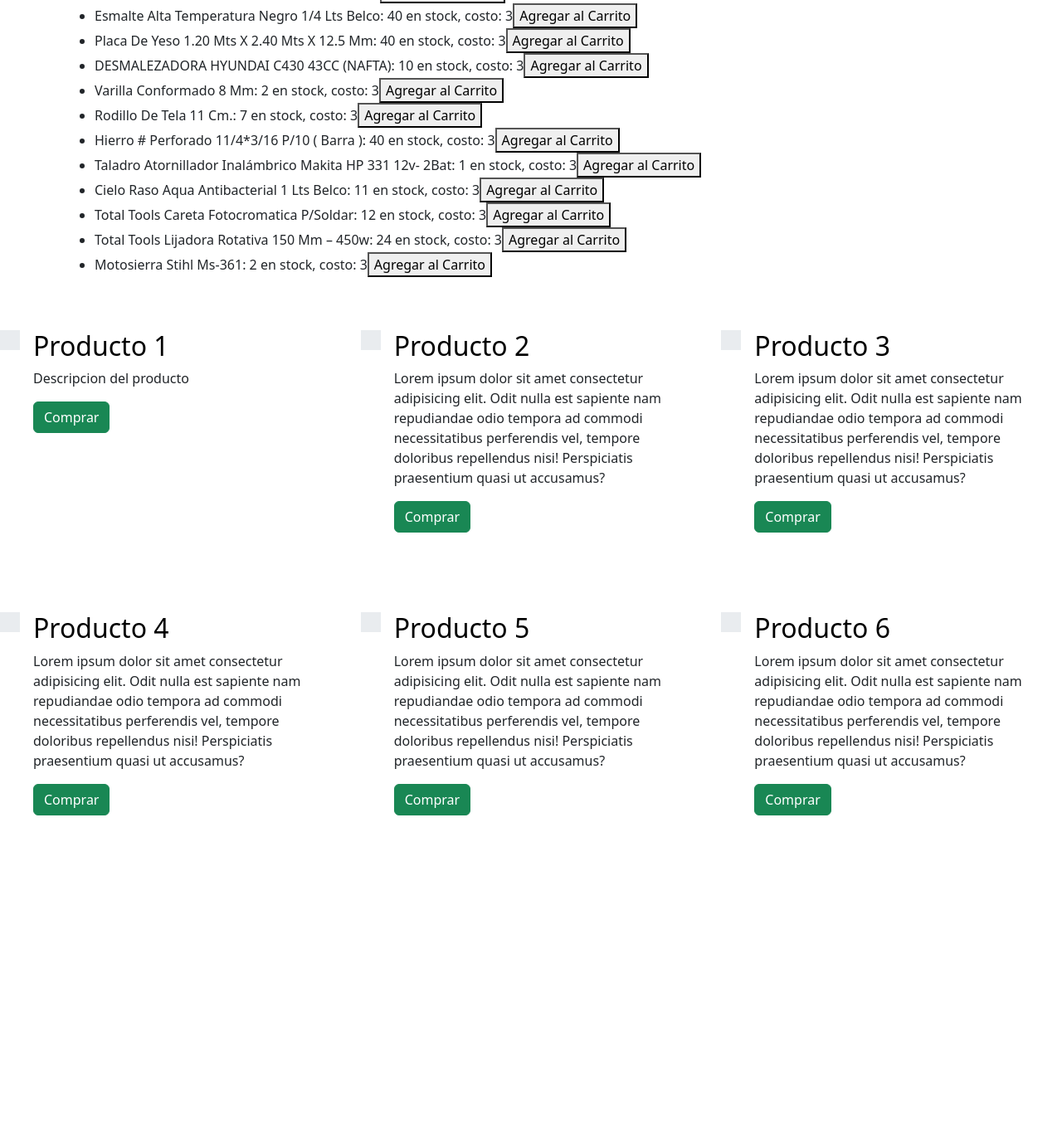
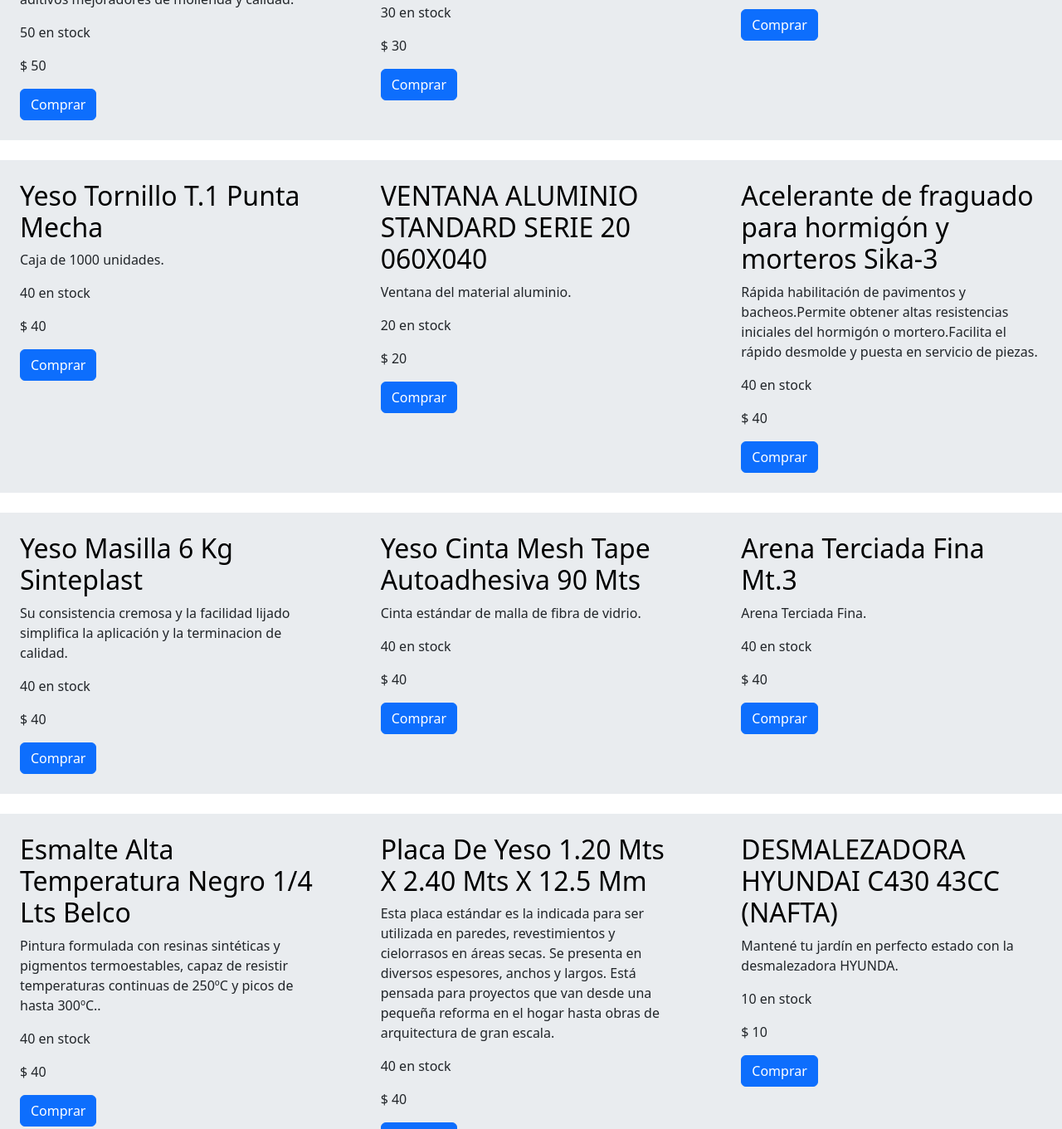
Before and after one commit to facudacosta1/BarracaLadrillosSRL, a plain HTML site: page index.html in a window 1280 px wide. Shown: the part 887-2248 px from the top of the page at 83% size. Before the commit the page ends 1918 px from the top, so only its background shows below. Drawn offline with nearby package versions, Linux system fonts and the light colour scheme.

Commit message:
actualizo cards de productos

```diff
--- a/index.html
+++ b/index.html
@@ -10,9 +10,9 @@
 <body>
 
     <header>
-        <nav class="navbar navbar-expand-lg bg-body-tertiary">
+        <nav class="navbar navbar-expand-lg bg-body-secondary">
             <div class="container-fluid">
-              <a class="navbar-brand" href="#">Barraca Ladrillos SRL</a>
+              <a class="navbar-brand" href="index.html">Barraca Ladrillos SRL</a>
               <button class="navbar-toggler" type="button" data-bs-toggle="collapse" data-bs-target="#navbarNav" aria-controls="navbarNav" aria-expanded="false" aria-label="Toggle navigation">
                 <span class="navbar-toggler-icon"></span>
               </button>
@@ -32,10 +32,10 @@
             </div>
           </nav>
         </header>
-        <div class="position-relative overflow-hidden p-3 p-md-5 m-md-3 text-center bg-body-tertiary" style="background-image:url(https://img.freepik.com/foto-gratis/fondo-blanco-negro_23-2150530990.jpg); background-size:cover  ;">
+        <div class="position-relative overflow-hidden p-3 p-md-5 m-md-3 text-center bg-body-tertiary" style="background-image:url(https://images.unsplash.com/photo-1534398079543-7ae6d016b86a?ixlib=rb-4.0.3&ixid=M3wxMjA3fDB8MHxwaG90by1wYWdlfHx8fGVufDB8fHx8fA%3D%3D&auto=format&fit=crop&w=2070&q=80); background-size:cover  ;">
             <div class="col-md-6 p-lg-5 mx-auto my-5"  >
               <h1 class="display-3 fw-bold">Una Barraca para vos </h1>
-              <h3 class="fw-normal text-muted mb-3">Encontra todos nuestros productos mas adelante</h3>
+              <h3 class="fw-normal mb-3 text-muted">Encontra todos nuestros productos mas adelante</h3>
               <div class="d-flex gap-3 justify-content-center lead fw-normal">
 
               </div>
@@ -44,102 +44,22 @@
             <div class="product-device product-device-2 shadow-sm d-none d-md-block"></div>
           </div>
 
-    <main>
-        <div class="container">
-            <ul id="listaDeProductos">
-                <li>Aca deberian ir los ppro</li>
-            </ul>
-
-        </div>
-    </main>
 
 
 
 
+    <main>
+      <div class="row g-4 py-5 row-cols-1 row-cols-lg-3" id="listaDeProductos">
 
-    <div class="row g-4 py-5 row-cols-1 row-cols-lg-3">
-        <div class="col d-flex align-items-start">
-          <div class="icon-square text-body-emphasis bg-body-secondary d-inline-flex align-items-center justify-content-center fs-4 flex-shrink-0 me-3">
-            <svg class="bi" width="1em" height="1em"><use xlink:href="#toggles2"></use></svg>
-          </div>
-          <div>
-            <h3 class="fs-2 text-body-emphasis">Producto 1</h3>
-            <p>Descripcion del producto </p>
-            <a href="#" class="btn btn-success">
-              Comprar
-            </a>
-          </div>
-        </div>
-        <div class="col d-flex align-items-start">
-          <div class="icon-square text-body-emphasis bg-body-secondary d-inline-flex align-items-center justify-content-center fs-4 flex-shrink-0 me-3">
-            <svg class="bi" width="1em" height="1em"><use xlink:href="#cpu-fill"></use></svg>
-          </div>
-          <div>
-            <h3 class="fs-2 text-body-emphasis">Producto 2</h3>
-            <p>Lorem ipsum dolor sit amet consectetur adipisicing elit. Odit nulla est sapiente nam repudiandae odio tempora ad commodi necessitatibus perferendis vel, tempore doloribus repellendus nisi! Perspiciatis praesentium quasi ut accusamus?</p>
-            <a href="#" class="btn btn-success">
-              Comprar
-            </a>
-          </div>
-        </div>
-        <div class="col d-flex align-items-start">
-          <div class="icon-square text-body-emphasis bg-body-secondary d-inline-flex align-items-center justify-content-center fs-4 flex-shrink-0 me-3">
-            <svg class="bi" width="1em" height="1em"><use xlink:href="#tools"></use></svg>
-          </div>
-          <div>
-            <h3 class="fs-2 text-body-emphasis">Producto 3</h3>
-            <p>Lorem ipsum dolor sit amet consectetur adipisicing elit. Odit nulla est sapiente nam repudiandae odio tempora ad commodi necessitatibus perferendis vel, tempore doloribus repellendus nisi! Perspiciatis praesentium quasi ut accusamus?
-            </p>
-            <a href="#" class="btn btn-success">
-              Comprar
-            </a>
-          </div>
-        </div>
+
       </div>
-      <div class="row g-4 py-5 row-cols-1 row-cols-lg-3">
-        <div class="col d-flex align-items-start">
-          <div class="icon-square text-body-emphasis bg-body-secondary d-inline-flex align-items-center justify-content-center fs-4 flex-shrink-0 me-3">
-            <svg class="bi" width="1em" height="1em"><use xlink:href="#toggles2"></use></svg>
-          </div>
-          <div>
-            <h3 class="fs-2 text-body-emphasis">Producto 4</h3>
-            <p>Lorem ipsum dolor sit amet consectetur adipisicing elit. Odit nulla est sapiente nam repudiandae odio tempora ad commodi necessitatibus perferendis vel, tempore doloribus repellendus nisi! Perspiciatis praesentium quasi ut accusamus? </p>
-            <a href="#" class="btn btn-success">
-              Comprar
-            </a>
-          </div>
-        </div>
-        <div class="col d-flex align-items-start">
-          <div class="icon-square text-body-emphasis bg-body-secondary d-inline-flex align-items-center justify-content-center fs-4 flex-shrink-0 me-3">
-            <svg class="bi" width="1em" height="1em"><use xlink:href="#cpu-fill"></use></svg>
-          </div>
-          <div>
-            <h3 class="fs-2 text-body-emphasis">Producto 5</h3>
-            <p>Lorem ipsum dolor sit amet consectetur adipisicing elit. Odit nulla est sapiente nam repudiandae odio tempora ad commodi necessitatibus perferendis vel, tempore doloribus repellendus nisi! Perspiciatis praesentium quasi ut accusamus?</p>
-            <a href="#" class="btn btn-success">
-              Comprar
-            </a>
-          </div>
-        </div>
-        <div class="col d-flex align-items-start">
-          <div class="icon-square text-body-emphasis bg-body-secondary d-inline-flex align-items-center justify-content-center fs-4 flex-shrink-0 me-3">
-            <svg class="bi" width="1em" height="1em"><use xlink:href="#tools"></use></svg>
-          </div>
-          <div>
-            <h3 class="fs-2 text-body-emphasis">Producto 6</h3>
-            <p>Lorem ipsum dolor sit amet consectetur adipisicing elit. Odit nulla est sapiente nam repudiandae odio tempora ad commodi necessitatibus perferendis vel, tempore doloribus repellendus nisi! Perspiciatis praesentium quasi ut accusamus?
-            </p>
-            <a href="#" class="btn btn-success">
-              Comprar
-            </a>
-          </div>
-        </div>
-      </div>
+    </main>
 
 
 
     <script src="https://cdn.jsdelivr.net/npm/bootstrap@5.3.2/dist/js/bootstrap.bundle.min.js" integrity="sha384-C6RzsynM9kWDrMNeT87bh95OGNyZPhcTNXj1NW7RuBCsyN/o0jlpcV8Qyq46cDfL" crossorigin="anonymous"></script>
     <script src="https://ajax.googleapis.com/ajax/libs/jquery/3.7.1/jquery.min.js"></script>
     <script type="module" src="main.js"></script>
+
 </body>
 </html>
--- a/main.js
+++ b/main.js
@@ -69,29 +69,20 @@ function agregarAlCarrito(id) {
     }
 }
 
+function comprar(id) {
+    const producto = productos.find(producto => producto.id === id);
+    if (producto && producto.cantidadEnStock > 0) {
+        carrito.agregarProducto(producto);
+        mostrarCarrito();
+    } else {
+        alert('Stock insuficiente o producto no encontrado.');
+    }
+}
+
 function eliminarDelCarrito(id) {
     carrito.eliminarProducto(id);
     mostrarCarrito();
 }
-
-
-
-function comprar(metodoDePago) {
-    const total = carrito.calcularTotal(metodoDePago);
-    const modalBody = document.querySelector('#exampleModal .modal-body');
-    modalBody.textContent = `Total de la compra: $${total.toFixed(2)}`;
-    alert(`Total de la compra: $${total.toFixed(2)}`);
-    carrito.productos.forEach(producto => {
-        const productoOriginal = productos.find(p => p.id === producto.id);
-        productoOriginal.cantidadEnStock -= 1;
-    });
-    localStorage.setItem('productos', JSON.stringify(productos));
-    carrito.productos = [];
-    mostrarProductos();
-    mostrarCarrito();
-}
-
-
 
 document.getElementById('formularioProducto').addEventListener('submit', function(event) {
     event.preventDefault();
@@ -107,34 +98,28 @@ document.getElementById('formularioProducto').addEventListener('submit', functio
 
 function mostrarProductos() {
     const listaProductos = document.getElementById('listaDeProductos');
-    listaProductos.innerHTML = '';
+    let content = '';
     productos.forEach(producto => {
-        const itemProducto = document.createElement('li');
-        itemProducto.textContent = `${producto.nombre}: ${producto.cantidadEnStock} en stock, costo: ${producto.costo}`;
 
-        const botonAgregar = document.createElement('button');
-        botonAgregar.textContent = 'Agregar al Carrito';
-        botonAgregar.addEventListener('click', () => {
-            agregarAlCarrito(producto.id);
-        });
+        content += `
 
-        itemProducto.appendChild(botonAgregar);
-        listaProductos.appendChild(itemProducto);
+        <div class="col d-flex align-items-start bg-body-secondary">
+          <div class="m-4" id="prodContainer">
+            <h3 class="fs-2 text-body-emphasis">${producto.nombre}</h3>
+            <p>${producto.descripcion}</p>
+            <p>${producto.cantidadEnStock} en stock</p>
+            <p>$ ${producto.cantidadEnStock}</p>
+            <button class="btn btn-primary" onclick="comprar(${producto.id})">Comprar</button>
+          </div>
+        </div>
+
+        `
     });
+    listaProductos.innerHTML=content;
 }
 
 
+
+
+
 document.addEventListener('DOMContentLoaded', mostrarCarrito);
-
-/*<div class="col d-flex align-items-start">
-          <div class="icon-square text-body-emphasis bg-body-secondary d-inline-flex align-items-center justify-content-center fs-4 flex-shrink-0 me-3">
-            <svg class="bi" width="1em" height="1em"><use xlink:href="#toggles2"></use></svg>
-          </div>
-          <div>
-            <h3 class="fs-2 text-body-emphasis">${producto.nombre}</h3>
-            <p>${producto.cantidadEnStock} en stock, costo: ${producto.costo}</p>
-            <a href="#" class="btn btn-success">
-              Comprar
-            </a>
-          </div>
-        </div>*/
```
Also changed, not shown: venta.html (+1 -1 lines).
